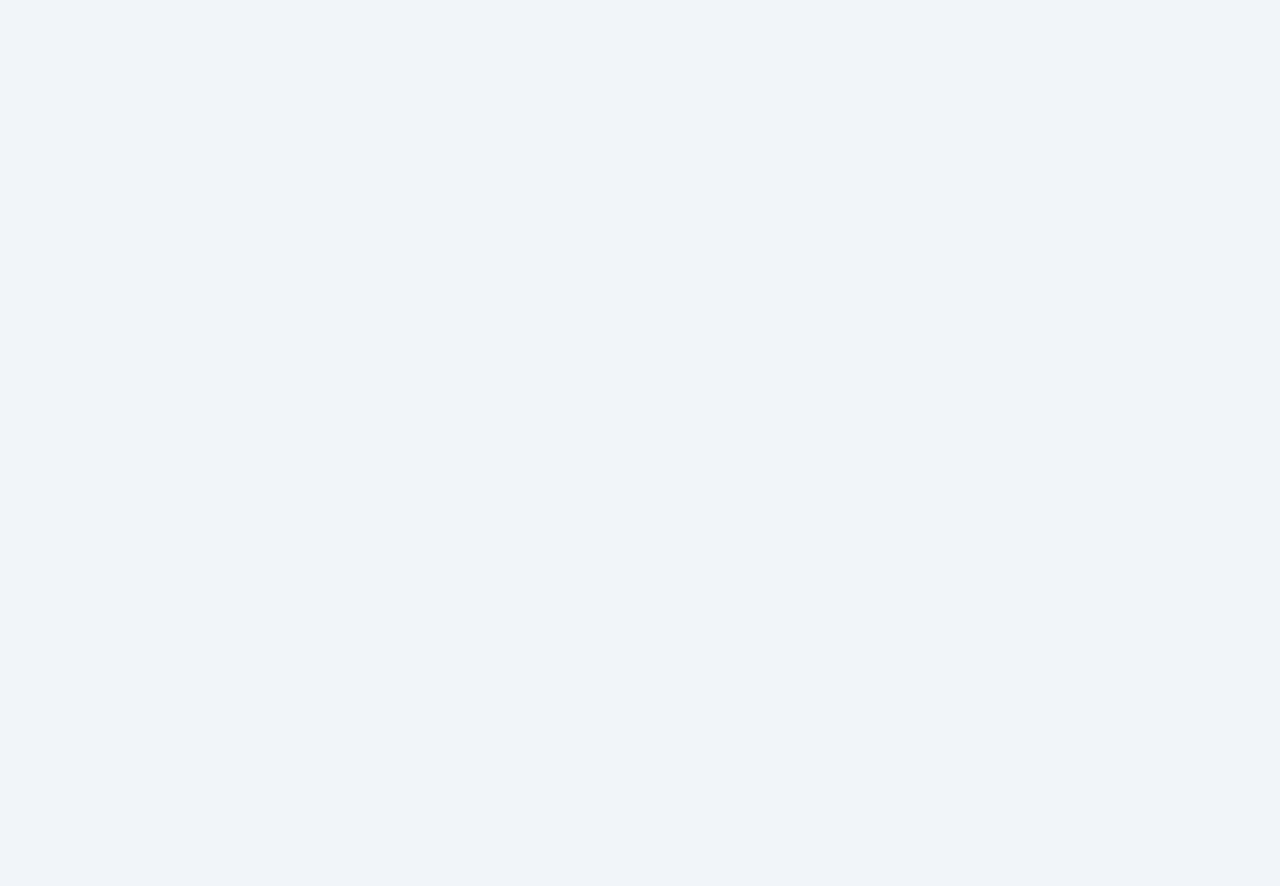
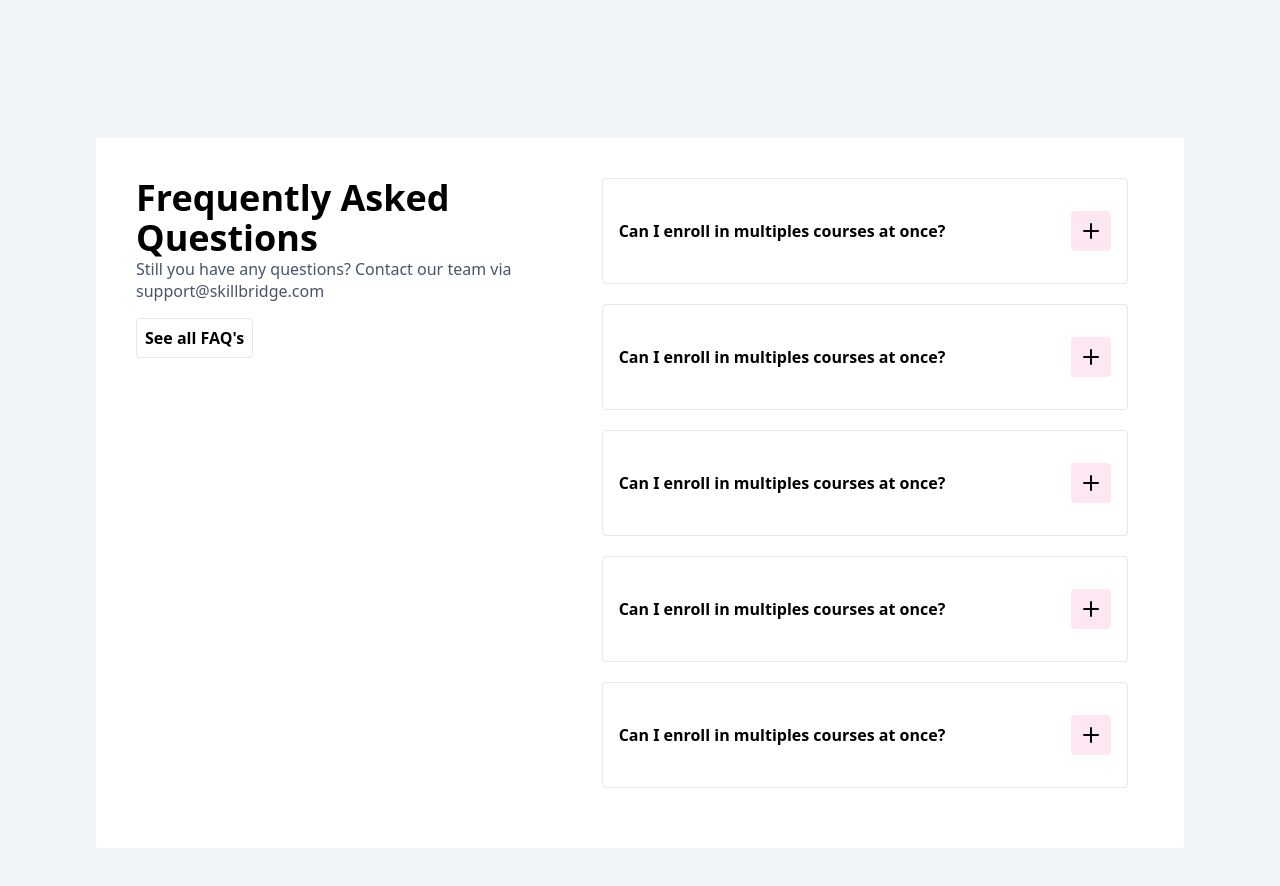
Before and after one commit to Danielkombou/dev-space, a React (Vite) app in the folder E-learning/: page / in a window 1280 px wide. Shown: the part 4460-5346 px from the top of the page. Before the commit the page ends 4566 px from the top, so only its background shows below. Built offline with nearby package versions, Linux system fonts and the light colour scheme.

Commit message:
added the faq's section

```diff
--- a/E-learning/src/components/Home/Faqs.jsx
+++ b/E-learning/src/components/Home/Faqs.jsx
@@ -1,9 +1,121 @@
-import React from 'react'
+import React, { useState } from "react";
+import { ArrowRight, Plus, X } from "lucide-react";
+
+const allFaqs = [
+  {
+    id: 1,
+    question: "Can I enroll in multiples courses at once?",
+    answer:
+      "Absolutely! You can enroll in multiple courses simultaneously and access them at your convinience.",
+  },
+  {
+    id: 2,
+    question: "Can I enroll in multiples courses at once?",
+    answer:
+      "Absolutely! You can enroll in multiple courses simultaneously and access them at your convinience.",
+  },
+  {
+    id: 3,
+    question: "Can I enroll in multiples courses at once?",
+    answer:
+      "Absolutely! You can enroll in multiple courses simultaneously and access them at your convinience.",
+  },
+  {
+    id: 4,
+    question: "Can I enroll in multiples courses at once?",
+    answer:
+      "Absolutely! You can enroll in multiple courses simultaneously and access them at your convinience.",
+  },
+  {
+    id: 5,
+    question: "Can I enroll in multiples courses at once?",
+    answer:
+      "Absolutely! You can enroll in multiple courses simultaneously and access them at your convinience.",
+  },
+];
 
 function Faqs() {
   return (
-    <div>Faqs</div>
-  )
+    <div className="bg-white flex gap-10 px-10 py-10 mb-10">
+      {/* Faqs text */}
+      <div className="leading-snug">
+        <h1 className="font-semibold text-xl md:text-4xl">
+          Frequently Asked Questions
+        </h1>
+        <p className="text-slate-600 pb-4">
+          Still you have any questions? Contact our team via
+          support@skillbridge.com
+        </p>
+        <button className="border rounded p-2 font-semibold">
+          See all FAQ's
+        </button>
+      </div>
+      {/* Faqs items */}
+      <div>
+        <Questions />
+      </div>
+    </div>
+  );
 }
 
-export default Faqs
+function QuestionHeader({ question, onClick, isActive }) {
+  return (
+    <div onClick={onClick} className={`border rounded p-4 cursor-pointer `}>
+      <div className="flex flex-col ">
+        <div className="flex justify-between py-4 items-center">
+          <h2 className="font-semibold">{question} </h2>
+          <button className=" bg-pink-100 rounded p-2 outline-none">
+            {/* {isActive ? <X className="w-5 h-5" /> : <Plus className="w-5 h-5" />} */}
+            <Plus
+              className={`transform ${
+                isActive ? "rotate-45 opacity-100 " : "rotate-0"
+              } transition-transform duration-300`}
+            />
+          </button>
+        </div>
+        <hr className={` flex ${isActive ? "block " : "hidden"}`} />
+        <div className={`flex justify-between items-center bg-slate-100 p-4 rounded ${isActive ? "flex" : "hidden"}`}>
+          <p>Enroll Process for Different Courses</p>
+          <ArrowRight className="w-5 h-5" />
+        </div>
+      </div>
+    </div>
+  );
+}
+
+const Questions = () => {
+  const [activeIndex, setActiveIndex] = useState(null);
+
+  const handleQuestionClick = (index) => {
+    setActiveIndex((prevIndex) => (prevIndex === index ? null : index));
+  };
+
+  return (
+    <div className="px-4 bg">
+      {allFaqs.map((question, index) => {
+        // some js here
+        return (
+          <div className="w-full grid grid-cols-1 gap-5" key={index}>
+            <div className="" key={question.id}>
+              <QuestionHeader
+                question={question.question}
+                onClick={() => handleQuestionClick(index)}
+                isActive={activeIndex === index}
+              />
+              {/* <p>{question.answer}</p> */}
+            </div>
+            <div
+              className={`overflow-hidden transition max-h-0 duration-300 ${
+                activeIndex === index ? "max-h-[500px]" : ""
+              }`}
+            >
+              {question.answer}
+            </div>
+          </div>
+        );
+      })}
+    </div>
+  );
+};
+
+export default Faqs;
--- a/E-learning/src/components/Home/Home.jsx
+++ b/E-learning/src/components/Home/Home.jsx
@@ -7,6 +7,7 @@ import GridBenefit from "./GridBenefit";
 import CourseGrid from "./CourseGrid";
 import TestimonialGrid from "./TestimonialGrid";
 import OurPricing from "./OurPricing";
+import Faqs from "./Faqs";
 
 function BenefitContent() {
   return (
@@ -73,6 +74,7 @@ const Home = () => {
       <CourseGrid />
       <TestimonialGrid />
       <OurPricing />
+      <Faqs />
     </div>
   );
 };
--- a/E-learning/src/components/Home/OurPricing.jsx
+++ b/E-learning/src/components/Home/OurPricing.jsx
@@ -11,7 +11,7 @@ function OurPricing() {
   const activeContent = priceBtn.find((button) => button.id === price)?.content
 
   return (
-    <div className="my-24">
+    <div className=" py-24 ">
       {/* Head section */}
       <div className="flex justify-between items-end mb-10">
         <div className="">
```
Also changed, not shown: E-learning/src/components/index.js (+65 -0 lines).
